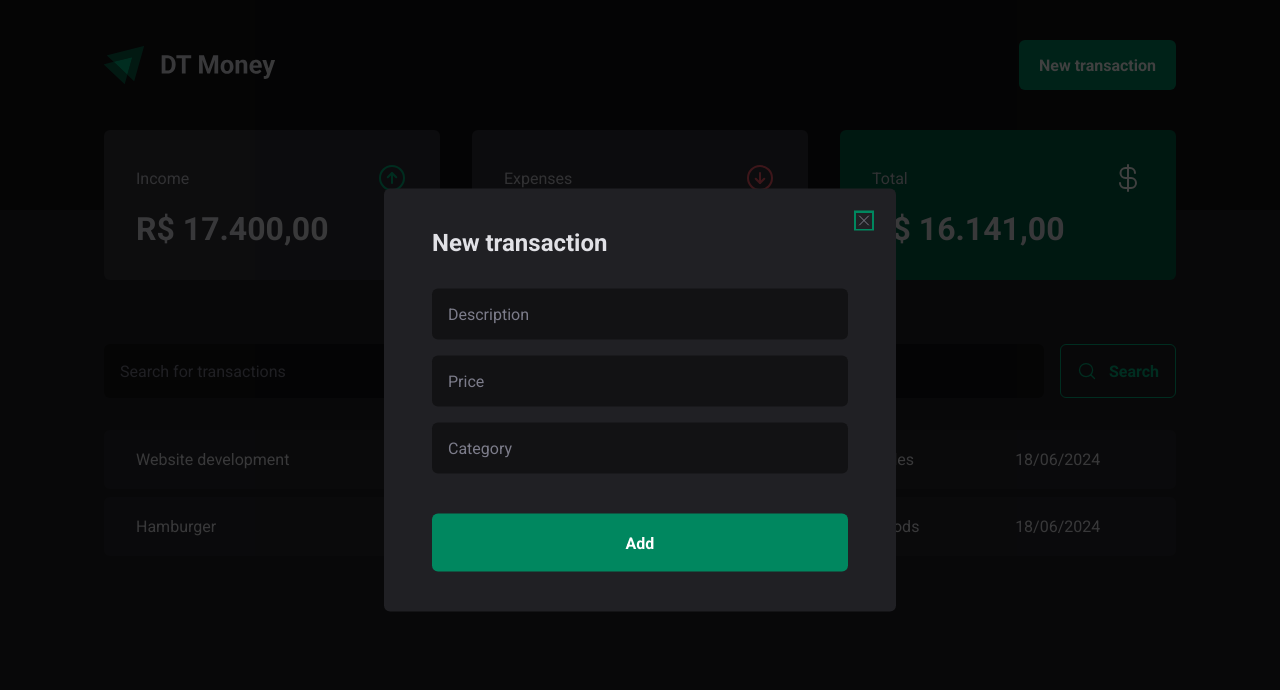
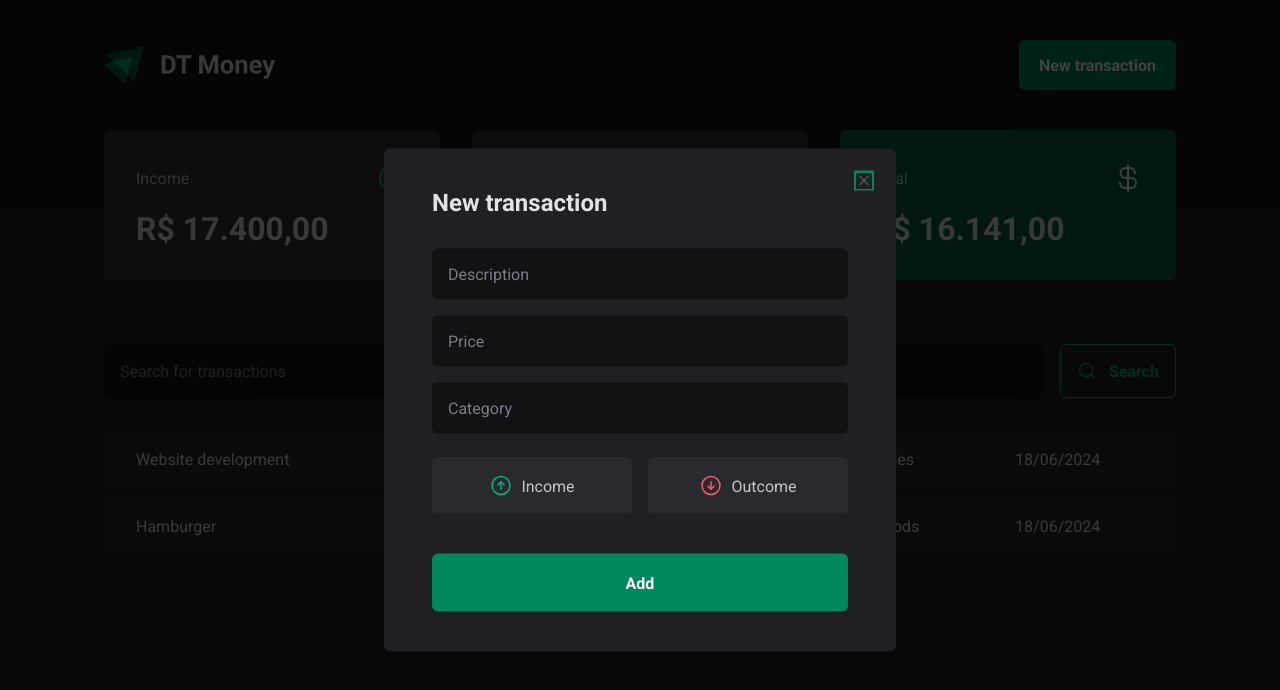
Before and after one commit to henriquevschroeder/dt-money, a React (Vite) app: page / in a window 1280 px wide. Both pictures are taken after a click on the button "New transaction". Shown: the top 690 px of the page. Built offline with nearby package versions, Linux system fonts and the light colour scheme.

Commit message:
feat: add transaction type selection to NewTransactionModal

```diff
--- a/src/components/NewTransactionModal/index.tsx
+++ b/src/components/NewTransactionModal/index.tsx
@@ -1,6 +1,6 @@
 import * as Dialog from '@radix-ui/react-dialog';
-import { CloseButton, Content, Overlay } from './styles';
-import { X } from 'phosphor-react';
+import { CloseButton, Content, Overlay, TransactionType, TransactionTypeButton } from './styles';
+import { ArrowCircleDown, ArrowCircleUp, X } from 'phosphor-react';
 
 export function NewTransactionModal() {
   return (
@@ -14,10 +14,22 @@
           <X />
         </CloseButton>
 
-        <form action="">
+        <form>
           <input type="text" placeholder="Description" required />
           <input type="number" placeholder="Price" required />
           <input type="text" placeholder="Category" required />
+
+          <TransactionType>
+            <TransactionTypeButton variant="income">
+              <ArrowCircleUp size={24} />
+              Income
+            </TransactionTypeButton>
+
+            <TransactionTypeButton variant="outcome">
+              <ArrowCircleDown size={24} />
+              Outcome
+            </TransactionTypeButton>
+          </TransactionType>
 
           <button type="submit">
             Add
--- a/src/components/NewTransactionModal/styles.ts
+++ b/src/components/NewTransactionModal/styles.ts
@@ -37,7 +37,7 @@
       }
     }
 
-    button {
+    button[type="submit"] {
       height: 58px;
       border: 0;
       background: ${props => props.theme['green-500']};
@@ -66,3 +66,32 @@
   cursor: pointer;
   color: ${props => props.theme['gray-500']};
 `
+
+export const TransactionType = styled.div`
+  display: grid;
+  grid-template-columns: repeat(2, 1fr);
+  gap: 1rem;
+  margin-top: 0.5rem;
+`
+
+interface TransactionTypeButtonProps {
+  variant: 'income' | 'outcome';
+}
+
+
+export const TransactionTypeButton = styled.button<TransactionTypeButtonProps>`
+  background: ${props => props.theme['gray-700']};
+  padding: 1rem;
+  display: flex;
+  align-items: center;
+  justify-content: center;
+  gap: 0.5rem;
+  border-radius: 6px;
+  cursor: pointer;
+  border: 0;
+  color: ${props => props.theme['gray-300']};
+
+  svg {
+    color: ${props => props.variant === 'income' ? props.theme['green-300'] : props.theme['red-300']};
+  }
+`
```
